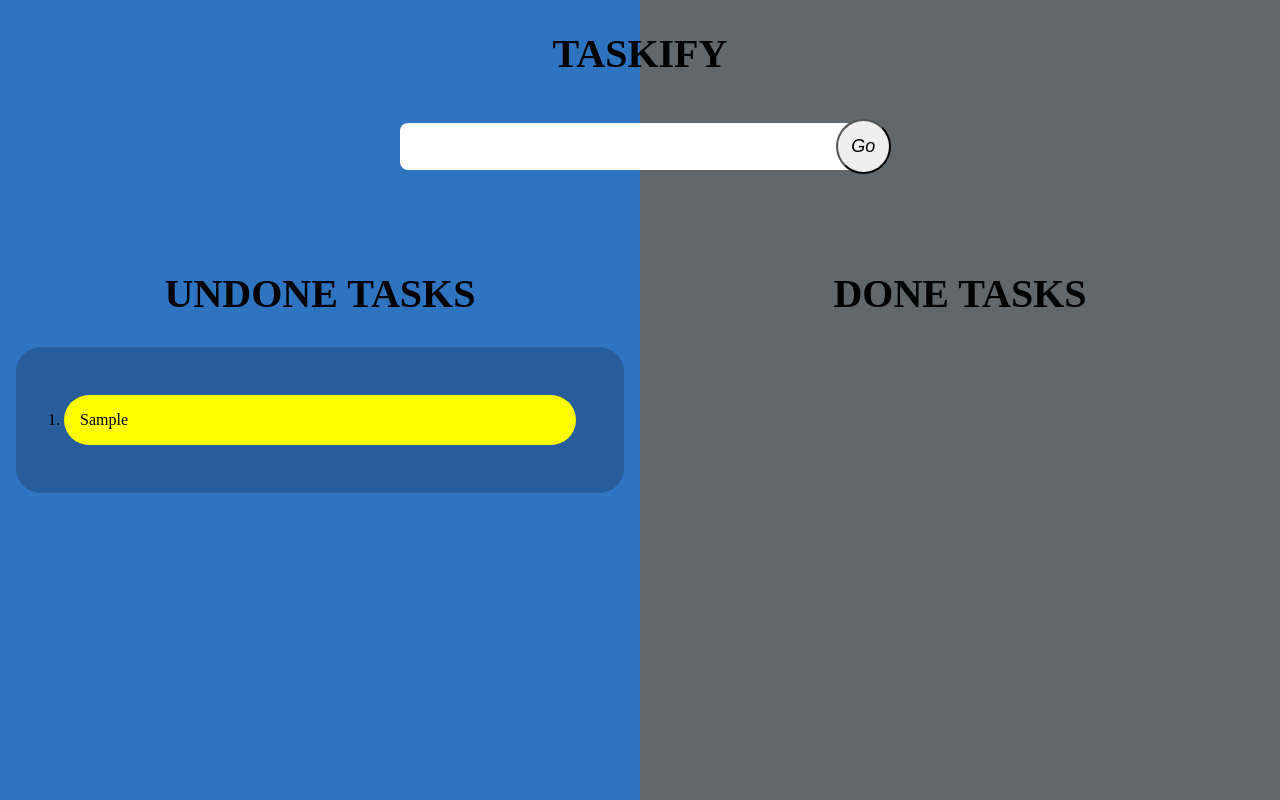
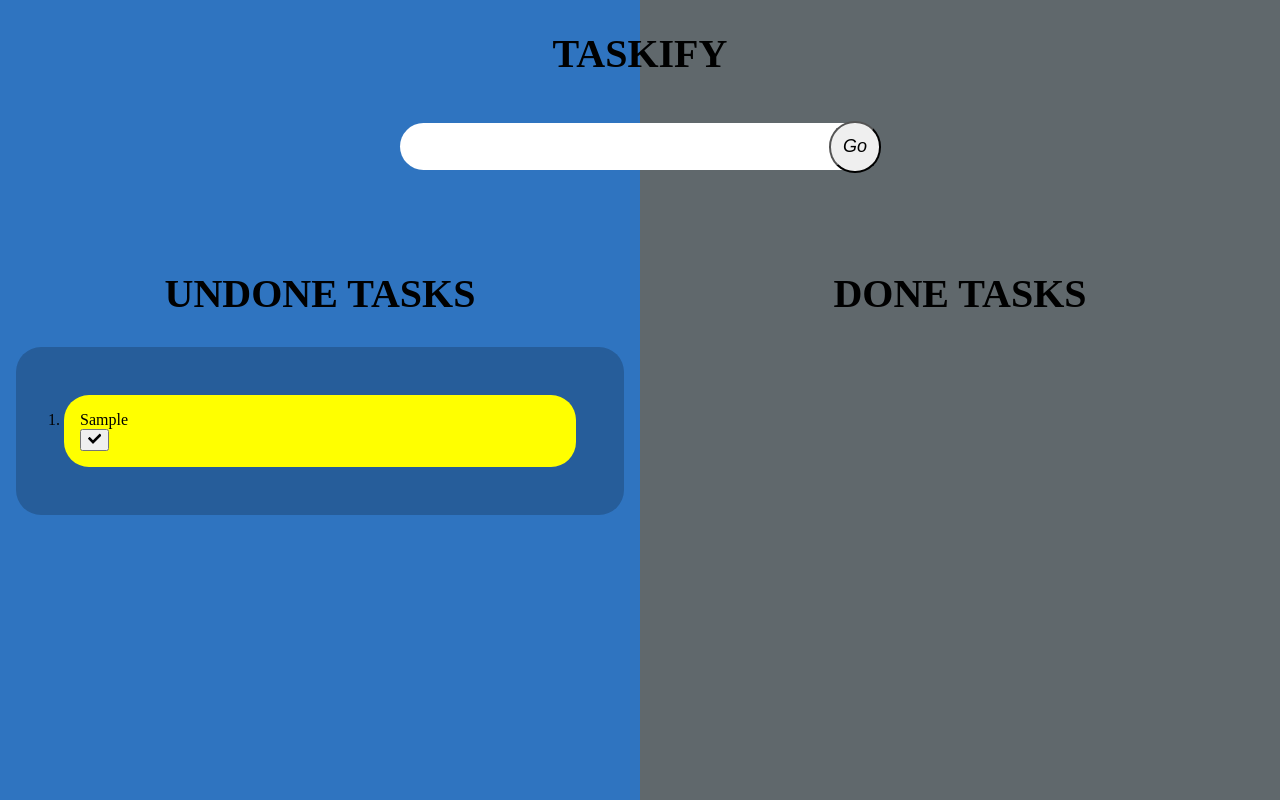
Before and after one commit to FelixBC/Taskify, a React (Vite) app: page / in a window 1280 px wide. Both pictures are taken after typing "Sample" into the empty fields and a click on the button "Go". Built offline with nearby package versions, Linux system fonts and the light colour scheme; the HTML template or start-up script is replaced by a standard one.

Commit message:
feature: working with IconButton components for the tasks.

```diff
--- a/src/components/AddTaskInput.css
+++ b/src/components/AddTaskInput.css
@@ -17,9 +17,10 @@
   font-size: large;
   font-style: italic;
   border-radius: 50%;
-  height: 70%;
+  height: 65%;
   aspect-ratio: 1;
   position: absolute;
-  right: 1%;
-  top: 15%;
+  right: 3%;
+  top: 18%;
+
 }
--- /dev/null
+++ b/src/components/IconButton.tsx
@@ -0,0 +1,27 @@
+import type React from "react";
+type IconProps = {
+  size?: number;
+  className?: string;
+};
+type IconButtonProps = {
+  icon: React.ReactNode;
+  iconProps?: IconProps;
+};
+
+// my goal is to make this component ICON reusable with the button on click function.
+//The functionality is the same always, the only thing that change is the icon, so if i find a way to
+// send the only thing that change and display it in this component would be great.
+const IconButton: React.FC<IconButtonProps> = ({
+  icon,
+  iconProps,
+  ...props
+}) => {
+  return (
+    <div>
+      <button type="button" {...props}>
+        {icon}
+      </button>
+    </div>
+  );
+};
+export default IconButton;
--- a/src/components/TaskHolder.tsx
+++ b/src/components/TaskHolder.tsx
@@ -2,7 +2,9 @@ import React from "react";
 import type { Todo } from "./model";
 import "./TaskHolder.css";
 import Header from "./Header";
+import IconButton from "./IconButton";
 import { FaCheck } from "react-icons/fa";
+import type { SubmitEvent } from "react";
 
 type TodosProps = {
   todos: Todo[];
@@ -11,6 +13,14 @@ type TodosProps = {
 
 // set todos in case we add delete here etc.
 const TaskHolder: React.FC<TodosProps> = ({ todos, setTodos }) => {
+  const icon = <FaCheck />;
+  const handleDone = (id: number) => {
+    setTodos((prevTodos) =>
+      prevTodos.map((todo) =>
+        todo.id === id ? { ...todo, isDone: true } : todo,
+      ),
+    );
+  };
   return (
     <div>
       <Header className="heading">Undone Tasks</Header>
@@ -18,6 +28,15 @@ const TaskHolder: React.FC<TodosProps> = ({ todos, setTodos }) => {
         {todos.map((todo) => (
           <li key={todo.id} className="task__item--undone">
             {todo.todo}
+            <IconButton
+              icon={icon}
+              iconProps={
+                {
+                  size: 20,
+                  className: "task__list-icon",
+                } /* onClick={handleDone} */
+              }
+            />
           </li>
         ))}
       </ol>
--- a/src/styles/global.css
+++ b/src/styles/global.css
@@ -13,7 +13,7 @@
   --spacing-sm: 0.5rem;
   --spacing-md: 1rem;
   --spacing-lg: 1.5rem;
-  --radius: 8px;
+  --radius: 35px;
 
 }
 
```
Also changed, not shown: src/components/TaskIcon.tsx (deleted, +0 -15 lines).
